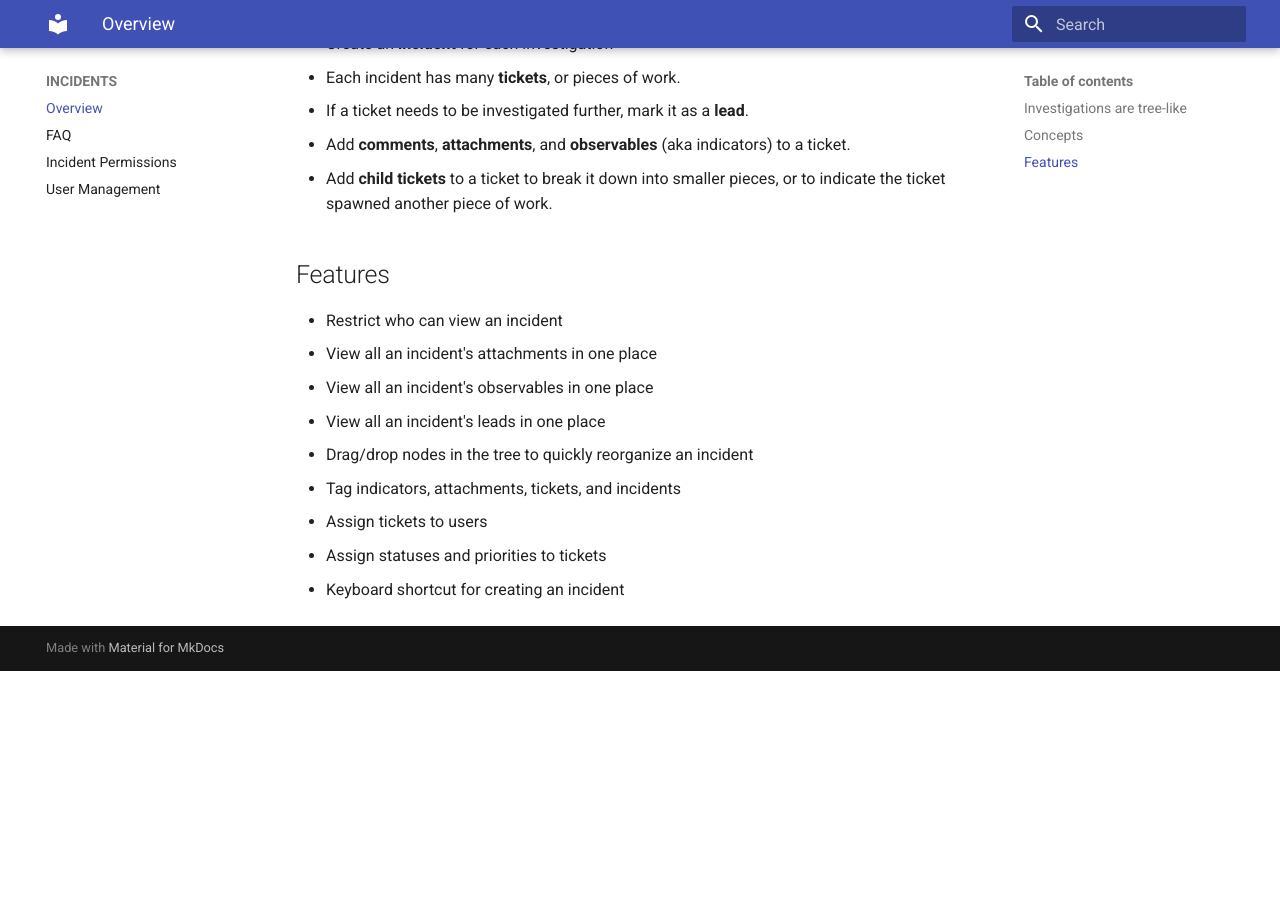
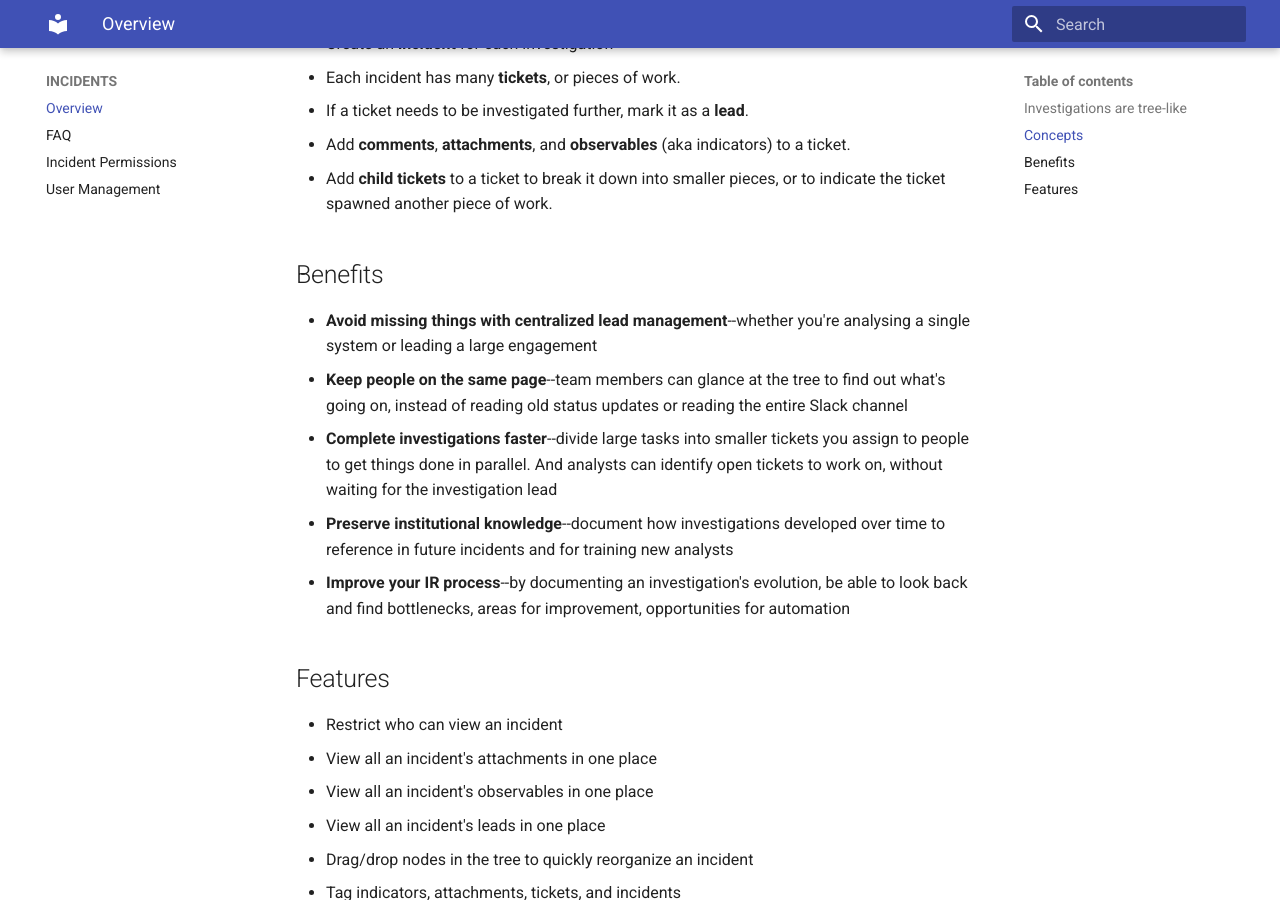
Before and after one commit to veeral-patel/incidents, an MkDocs documentation site: the page built from docs/index.md, in a window 1280 px wide and 900 px high, scrolled down 773 px. Built offline with MkDocs 1.6.1 and Material for MkDocs 9.7.7, drawn with Linux system fonts in a browser that asks for light colours; before the commit the page ends 1444 px from its top, so only the background shows below that.

Commit message:
added benefits

```diff
--- a/docs/index.md
+++ b/docs/index.md
@@ -22,7 +22,17 @@ _INCIDENTS models incidents as a tree of tickets, like this:_
 - Add **comments**, **attachments**, and **observables** (aka indicators) to a ticket.
 - Add **child tickets** to a ticket to break it down into smaller pieces, or to indicate the ticket spawned another piece of work.
 
+## Benefits
+- **Avoid missing things with centralized lead management**--whether you're
+  analysing a single system or leading a large engagement
+- **Keep people on the same page**--team members can glance at the tree to find out what's going on, instead of reading old status updates or reading the entire Slack channel
+- **Complete investigations faster**--divide large tasks into smaller
+  tickets you assign to people to get things done in parallel. And analysts can identify open tickets to work on, without waiting for the investigation lead
+- **Preserve institutional knowledge**--document how investigations developed over time to reference in future incidents and for training new analysts
+- **Improve your IR process**--by documenting an investigation's evolution, be able to look back and find bottlenecks, areas for improvement, opportunities for automation
+
 ## Features
+
 - Restrict who can view an incident
 - View all an incident's attachments in one place
 - View all an incident's observables in one place
```
